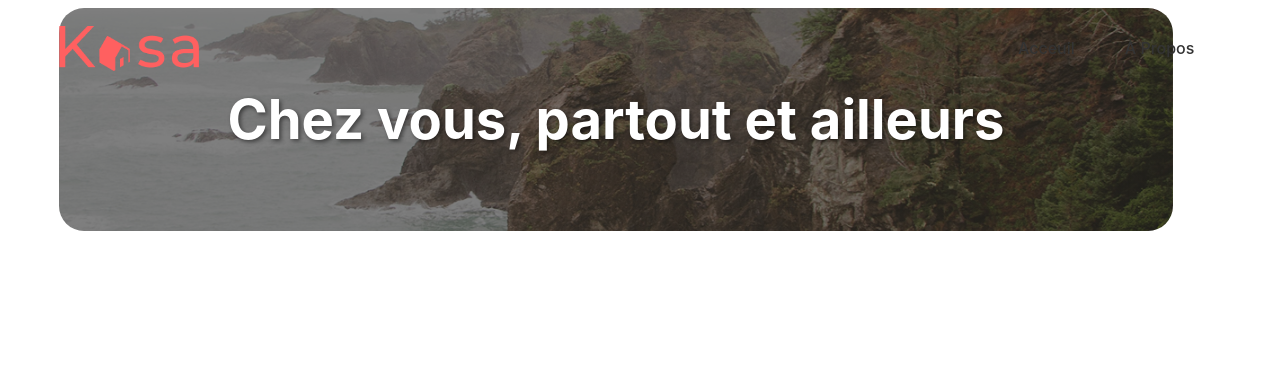
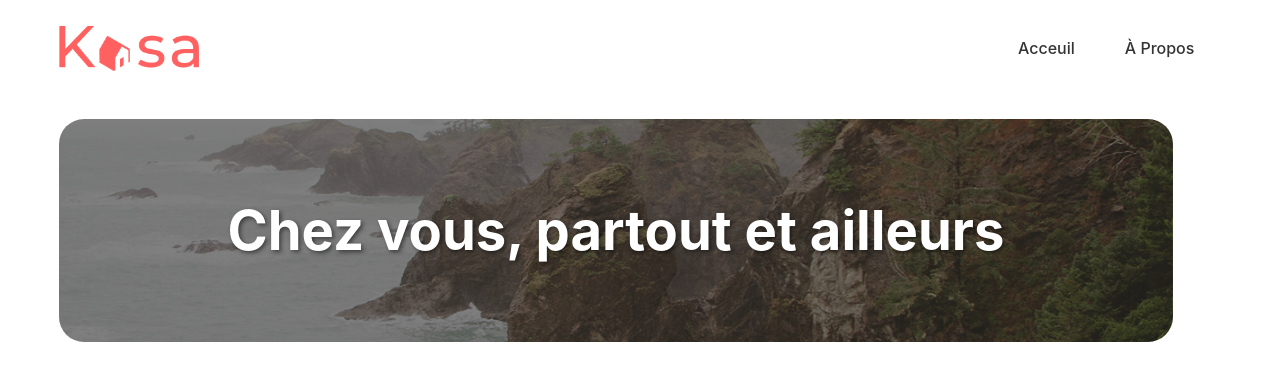
Before and after one commit to JonathanBret/Projet-React-Kasa, a React (Vite) app: page / in a window 1280 px wide. Shown: the top 392 px of the page. Built offline with nearby package versions, Linux system fonts and the light colour scheme.

Commit message:
banner ajust

```diff
--- a/src/style/Banner.scss
+++ b/src/style/Banner.scss
@@ -15,4 +15,6 @@
     text-shadow: 2px 2px 4px rgba(0, 0, 0, 0.5);
     margin-bottom: 25%;
     border-radius: 25px;
+    margin-top: 10%;
+    z-index: 1;
 }
--- a/src/style/Header.scss
+++ b/src/style/Header.scss
@@ -5,6 +5,9 @@ header {
     top: 0;
     position: fixed;
     padding-top: 2%;
+    z-index: 10;
+    background-color: white;
+    padding-bottom: 1%;
 }
 
 .header-nav {
```
